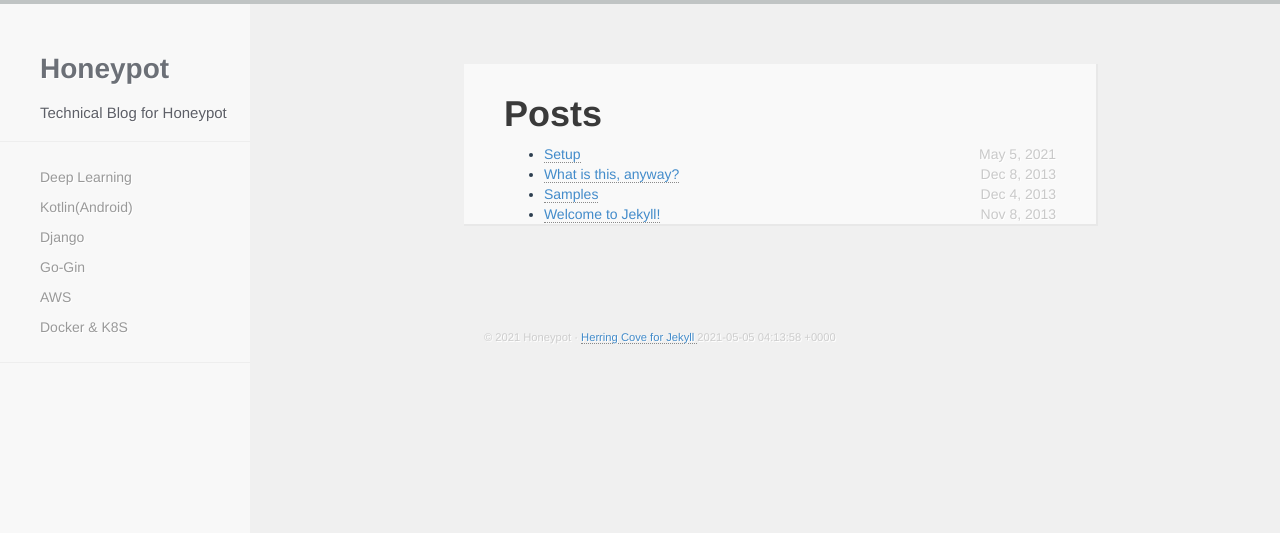
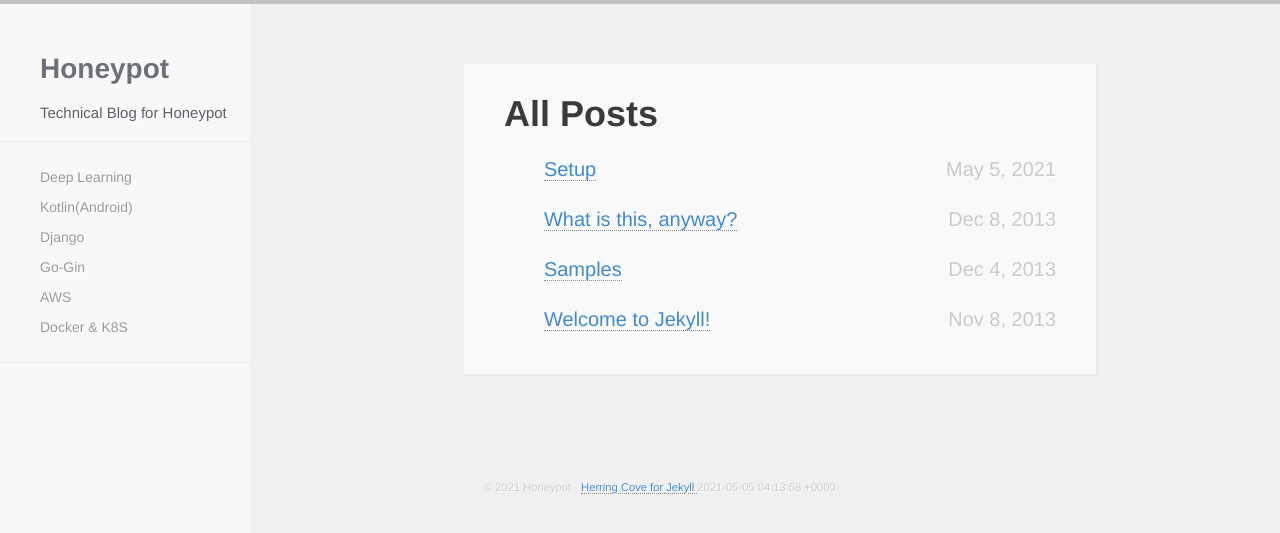
Before and after one commit to EWHAHoneypot/ewhahoneypot.github.io, a Jekyll site: the page built from deeplearning.html, in a window 1280 px wide. Shown: the top 533 px of the page. Built offline with Jekyll 4.4.1, drawn with Linux system fonts in a browser that asks for light colours; nearby versions of some CDN libraries.

Commit message:
Update deeplearning.html

```diff
--- a/deeplearning.html
+++ b/deeplearning.html
@@ -3,8 +3,8 @@ title: All Posts
 ---
 <div class="container">
   <div id="article">
-  <h1>Posts</h1>
-  <ul class="All Posts">
+  <h1>All Posts</h1>
+  <ul class="posts">
     {% for post in site.posts %}
     <li><span><a href="{{ site.baseurl }}{{ post.url }}">{{ post.title }}</a><time class="pull-right post-list">{{ post.date | date_to_string | date: "%b %-d, %Y"  }}</h4></time></span></span></li>
     {% endfor %}
```
